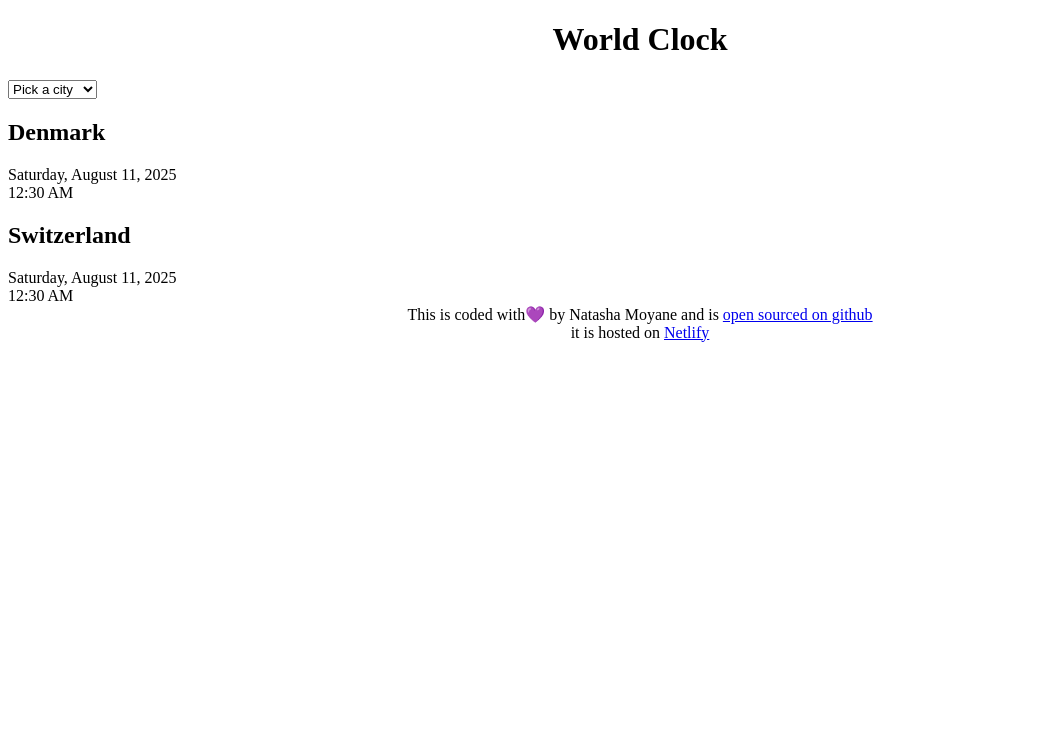
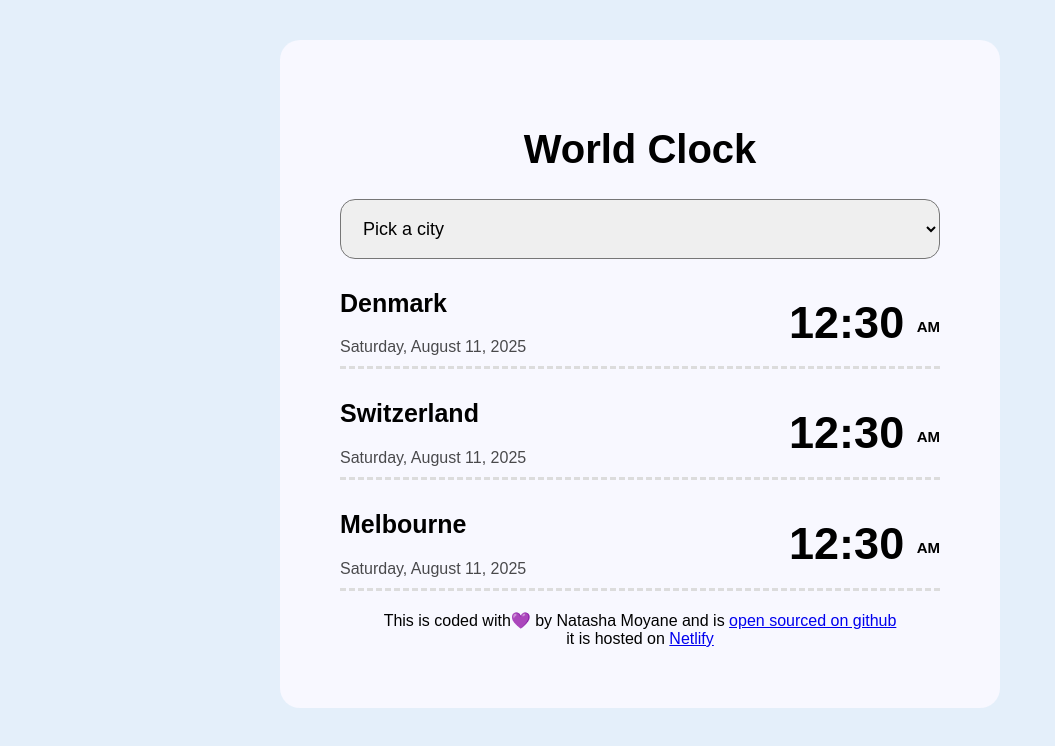
Before and after one commit to Natasha2702/worldclock-Natasha-Moyane, a plain HTML site: page index.html in a window 1280 px wide. Shown: the whole page, without its empty margins (0-1055 px from the left). Drawn offline with nearby package versions, Linux system fonts and the light colour scheme.

Commit message:
added styling

```diff
--- a/index.html
+++ b/index.html
@@ -20,16 +20,31 @@
         <option value="">Cape Town</option>
     </select>
 
-    <div class="cities">
+<div class="cities">
+<div>
 <h2>Denmark</h2>
 <div class="date">Saturday, August 11, 2025</div>
-<div class="time"> 12:30 AM</div>
+</div>
+<div class="time"> 12:30 <small>AM</small></div>
+</div>
 
+<div class="cities">
+<div>
 <h2>Switzerland</h2>
 <div class="date">Saturday, August 11, 2025</div>
-<div class="time"> 12:30 AM</div>
 </div>
+<div class="time"> 12:30 <small>AM</small></div>
 </div>
+
+<div class="cities">
+<div>
+<h2>Melbourne</h2>
+<div class="date">Saturday, August 11, 2025</div>
+</div>
+<div class="time"> 12:30 <small>AM</small></div>
+</div>
+
+
     <footer>This is coded with💜 by Natasha Moyane and is <a href="https://github.com/Natasha2702/worldclock-Natasha-Moyane">open sourced on github</a> <br> it is hosted on <a href="https://tickglobe.netlify.app/">Netlify</a></footer>
 </body>
 </html>
--- a/styles.css
+++ b/styles.css
@@ -1,2 +1,46 @@
-h1{text-align: center;}
+body{background-color: rgb(228, 239, 250);
+font-family:Arial, Helvetica, sans-serif}
+
+h1{text-align: center;
+font-weight: bolder;
+font-size: 40px;}
+
+
+.container{max-width: 600px;
+margin: 40px auto;
+background: ghostwhite;
+padding: 60px;
+border-radius: 20px;}
+
+.cities{display: flex;
+justify-content: space-between;
+margin:  20px 0;
+border-bottom: dashed gainsboro;}
+
+.cities:last-child{border:none;}
+
+h2{margin-top:10px;
+font-size: 25px;}
+
+.time{font-size: 45px;
+font-weight: bold;
+margin-top: 18px;
+}
+
+.time small{font-size: 15px;
+vertical-align: middle;}
+
+.date{opacity: 0.7;
+margin-bottom: 10px;}
+
+select{display: block;
+width: 100%;
+border-radius: 15px;
+padding: 18px;
+font-size: 18px;}
+
+
+
+
+
 footer{text-align: center ;}
```
